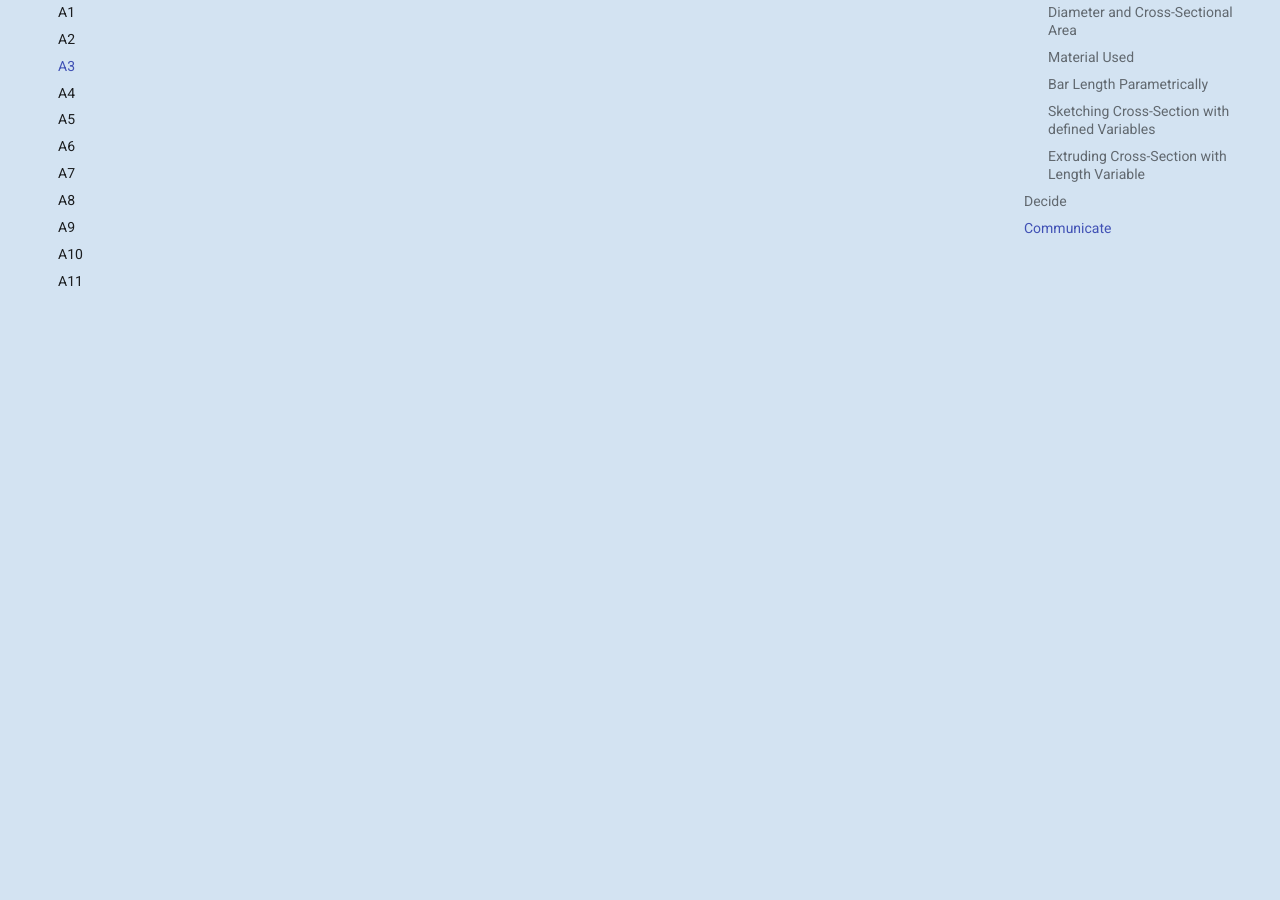
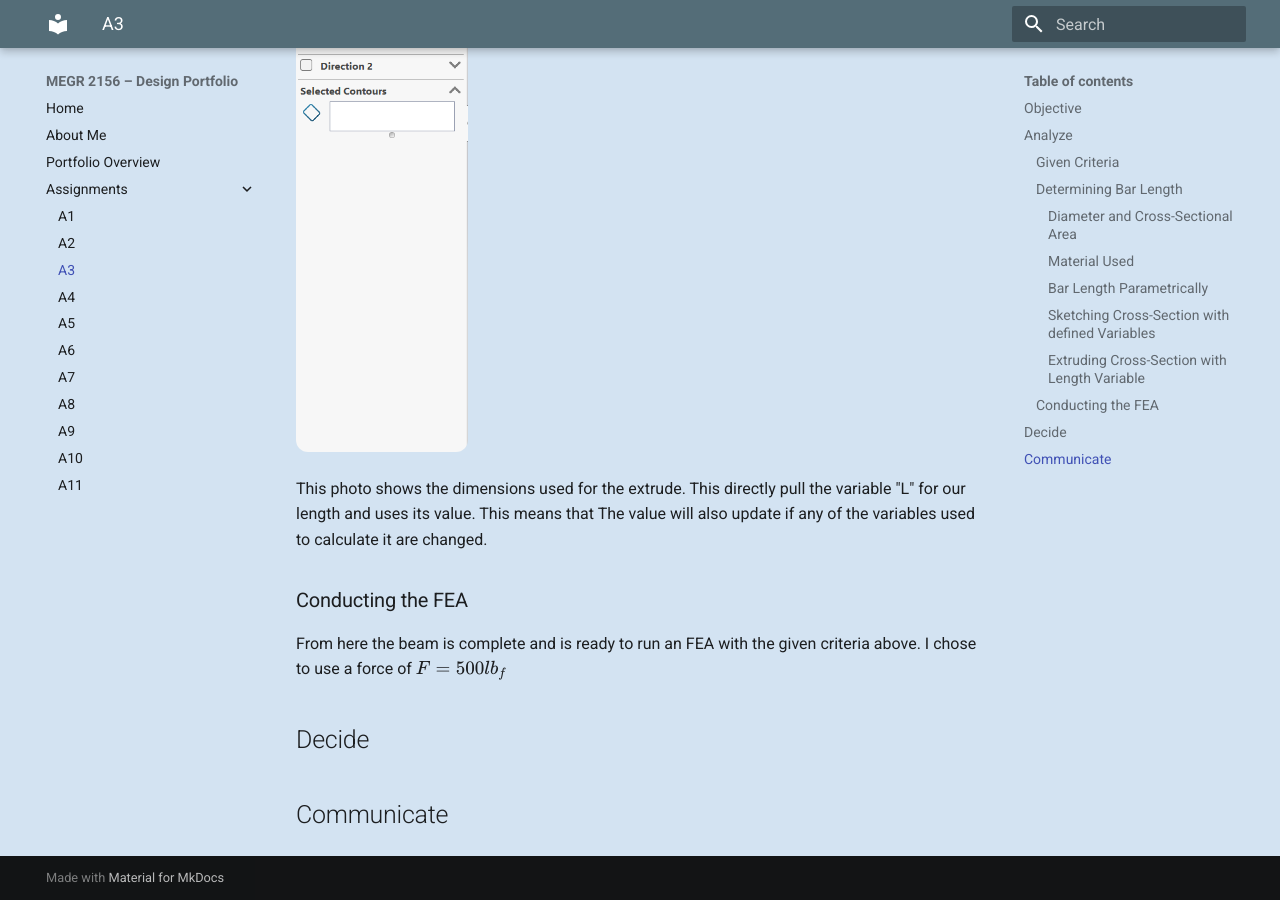
Before and after one commit to Noah-DiMenna/megr2156-portfolio, an MkDocs documentation site: the page built from docs/assignments/A03/index.md, in a window 1280 px wide and 900 px high, scrolled down 4223 px. Built offline with MkDocs 1.6.1 and Material for MkDocs 9.7.7, drawn with Linux system fonts in a browser that asks for light colours.

Commit message:
Enhance index.md with extruding details and image
Added an image and clarified the extruding process and FEA readiness.

```diff
--- a/docs/assignments/A03/index.md
+++ b/docs/assignments/A03/index.md
@@ -85,6 +85,16 @@ This shows the Dimensions for the Circle in the previous photos, and that the di
 
 Once the sketch is made it can be extruded.
 
+<img src="A3-Extrude-Dimensions.png" style="border-radius: 12px; width: 25%;">
+
+This photo shows the dimensions used for the extrude. This directly pull the variable "L" for our length and uses its value. This means that The value will also update if any of the variables used to calculate it are changed.
+
+### Conducting the FEA
+
+From here the beam is complete and is ready to run an FEA with the given criteria above. I chose to use a force of $F=500lb_{f}$
+
+
+
 
 
 
```
